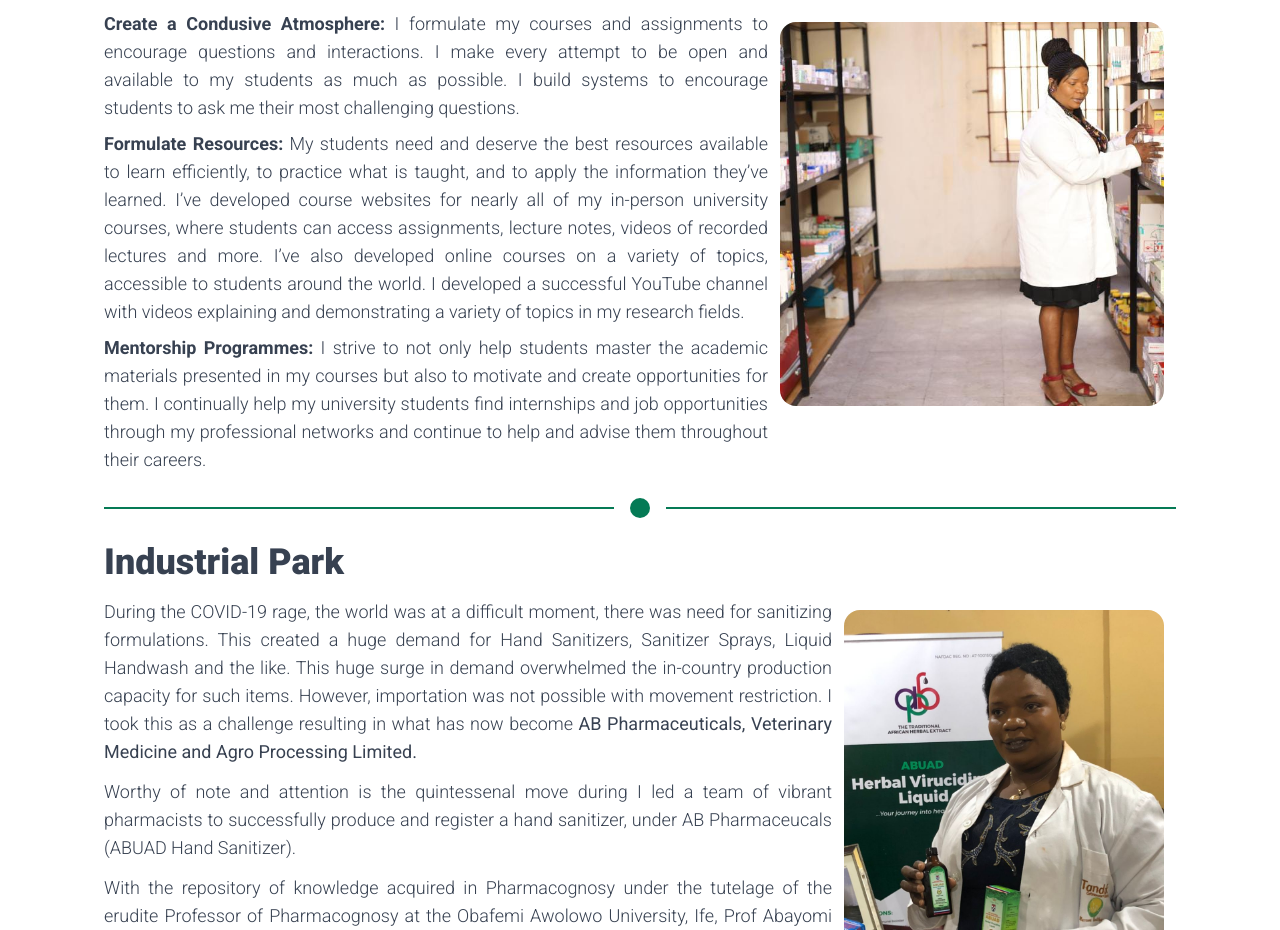
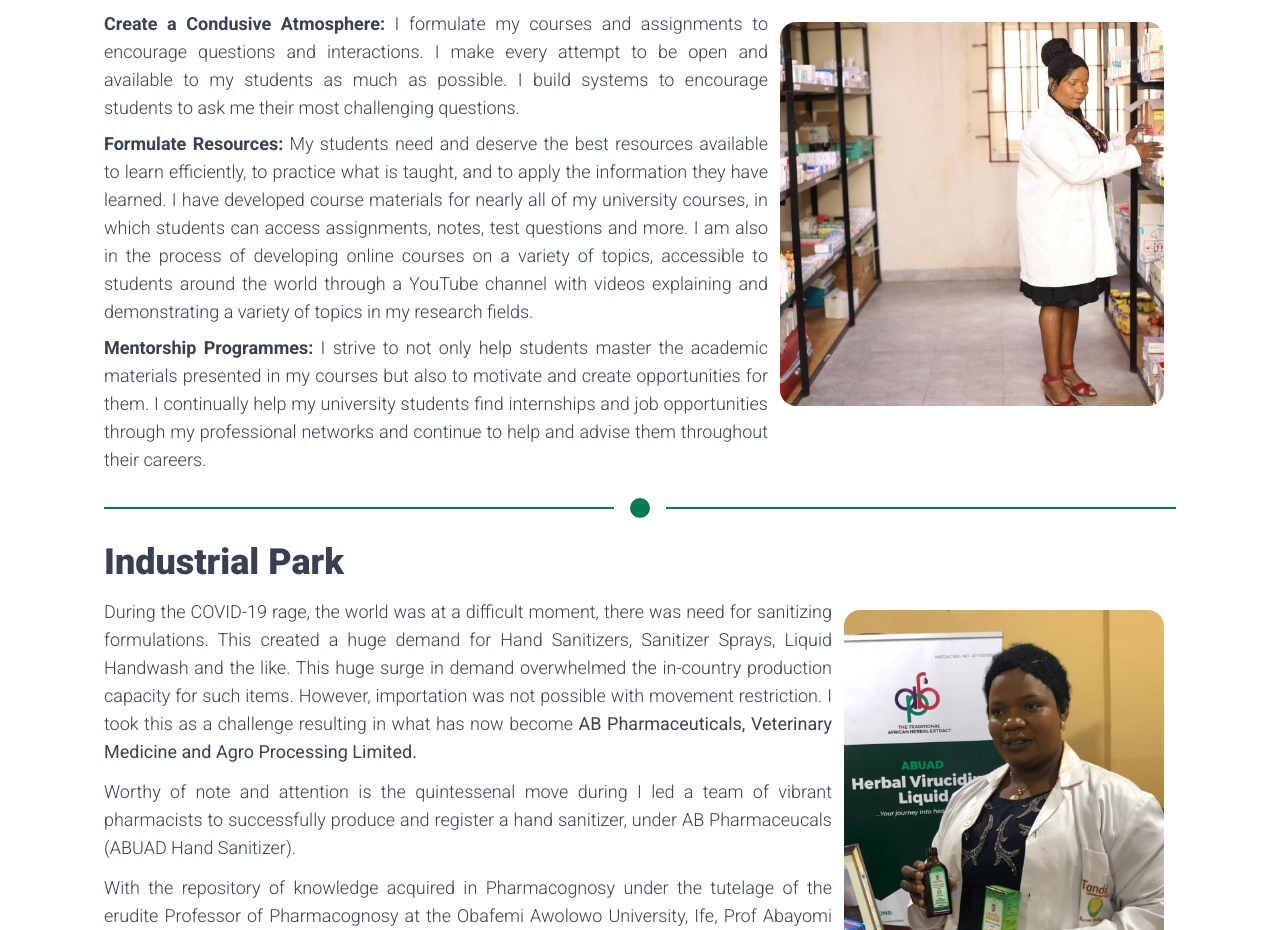
Before and after one commit to Ameneterh/afolabioe, a React (Vite) app in the folder frontend/: page /about-me in a window 1280 px wide. Shown: the part 1840-2770 px from the top of the page. Built offline with nearby package versions, Linux system fonts and the light colour scheme.

Commit message:
adjust about page content

```diff
--- a/frontend/src/pages/About.jsx
+++ b/frontend/src/pages/About.jsx
@@ -153,14 +153,13 @@ export default function About() {
                   <span className="font-bold">Formulate Resources:</span> My
                   students need and deserve the best resources available to
                   learn efficiently, to practice what is taught, and to apply
-                  the information they’ve learned. I’ve developed course
-                  websites for nearly all of my in-person university courses,
-                  where students can access assignments, lecture notes, videos
-                  of recorded lectures and more. I’ve also developed online
-                  courses on a variety of topics, accessible to students around
-                  the world. I developed a successful YouTube channel with
-                  videos explaining and demonstrating a variety of topics in my
-                  research fields.
+                  the information they have learned. I have developed course
+                  materials for nearly all of my university courses, in which
+                  students can access assignments, notes, test questions and
+                  more. I am also in the process of developing online courses on
+                  a variety of topics, accessible to students around the world
+                  through a YouTube channel with videos explaining and
+                  demonstrating a variety of topics in my research fields.
                 </li>
                 <li>
                   <span className="font-bold">Mentorship Programmes:</span> I
```
